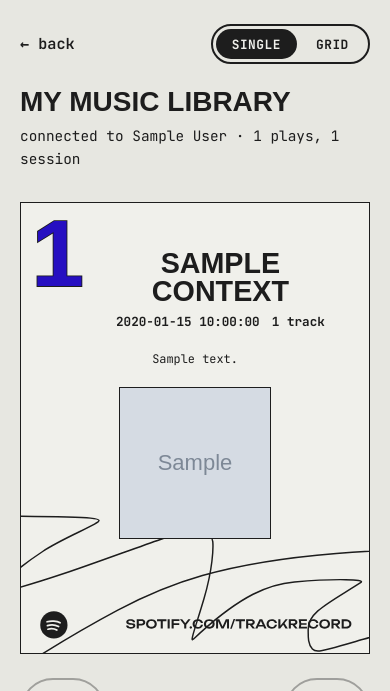
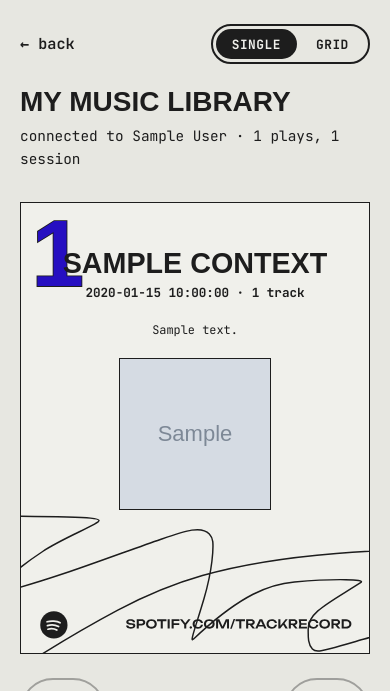
Before and after one commit to azurem1nd/neela-narayan-capstone, a Flask app: template templates/contexts.html in a window 390 px wide. Shown: the top 691 px of the page. Run offline with Flask 3, Linux system fonts and the light colour scheme; the template is opened without the code that fills it: most values are stand-ins (such as "Sample title", 1, 10 or a date in 2020); grey boxes marked "Sample" are stand-in pictures; some web fonts are replaced.

Commit message:
Center heading/metadata/description on full card width, independent of number
The number and heading previously shared one flex row, so the heading
zone's centering was computed against "remaining space beside the
number" rather than the true card center -- width/length of the
number (which differs per category) shifted the title's visual
center around. Restructured .ctx-card__header as a single-cell CSS
grid: the number and heading now occupy the same stacked cell
independently (number keeps justify-self/align-self: start with its
exact existing font-size/margin, unchanged), while the heading zone
uses justify-self: stretch to span the full cell width and centers
its own text against that -- the true card center, not a
number-dependent remainder. The cell's height is still driven by the
taller of the two stacked children, identical to the old flex row's
sizing, so nothing below (description, artwork, footer) shifts by a
single pixel -- verified via getBoundingClientRect() before/after on
every element.

Date + track count is now one plain text block ("23 sept · 45
tracks"), not a flex row of separate columns -- centers as a single
group via text-align: center on .ctx-card__meta-row, no
space-between, no independently positioned columns.

Two categories (Companion, Glimpse) have long enough titles next to
a wide enough number that true full-card centering ran the title
text into the number glyph. Added a small minimum-clearance
padding-left on just those two categories' heading zone (verified via
glyph-level Range measurements, not just box measurements) so they
clear the number -- every other category remains exactly centered on
the true card center, unchanged.

.ctx-card__desc was already centered on the full card width from a
previous fix and needed no changes here.

Verified across all 6 categories in grid and single view, mobile
(390px, 0px overflow), card-click navigation to /context/<id> still
works, no console/template errors.

Co-Authored-By: Claude Sonnet 5 <noreply@anthropic.com>

```diff
--- a/static/css/style.css
+++ b/static/css/style.css
@@ -748,16 +748,24 @@ a { color: inherit; }
   appearance: none;
 }
 
+/* Number and heading occupy the same stacked grid cell rather than
+   sharing a flex row: the number keeps its own intrinsic position
+   (unchanged), while the heading zone spans the FULL cell width
+   (= full card width) independent of the number's width, so its
+   text centers against the whole card rather than the space beside
+   the number. The cell's height is still the max of both children
+   (same as the old flex row), so nothing below shifts. */
 .ctx-card__header {
-  display: flex;
-  align-items: flex-start;
-  gap: 1.5cqw;
+  display: grid;
+  grid-template-columns: 1fr;
   position: relative;
   z-index: 1;
 }
 
 .ctx-card__number {
-  flex-shrink: 0;
+  grid-area: 1 / 1;
+  justify-self: start;
+  align-self: start;
   font-family: var(--font-display);
   font-weight: 800;
   font-size: 27cqw;
@@ -769,12 +777,22 @@ a { color: inherit; }
 }
 
 .ctx-card__heading {
-  display: block;
-  flex: 1;
+  grid-area: 1 / 1;
+  justify-self: stretch;
+  align-self: start;
   padding-top: 8cqw;
-  min-width: 0;
   text-align: center;
 }
+
+/* Centering against the full card width is correct for four of the
+   six categories, but "COMPANION" and "GLIMPSE" are long enough,
+   next to a wide enough number, that true-center runs the title text
+   into the number glyph. A small minimum-clearance nudge (padding-left
+   shifts the centered text right by half its value) fixes only these
+   two -- every other category is untouched, still centered on the
+   exact card center. */
+.lib-card-wrapper[data-category="Companion"] .ctx-card__heading { padding-left: 23cqw; }
+.lib-card-wrapper[data-category="Glimpse"] .ctx-card__heading { padding-left: 4.7cqw; }
 
 .ctx-card__title {
   display: block;
@@ -788,14 +806,13 @@ a { color: inherit; }
 }
 
 .ctx-card__meta-row {
-  display: flex;
-  justify-content: center;
-  gap: 3.5cqw;
+  display: block;
   margin: 1.6cqw 0 0;
   font-family: var(--font-mono);
   font-weight: 700;
   font-size: 3.6cqw;
   color: var(--tr-ink);
+  text-align: center;
 }
 
 .ctx-card__desc {
--- a/templates/contexts.html
+++ b/templates/contexts.html
@@ -66,10 +66,7 @@
               <span class="ctx-card__number">{{ visual.number }}</span>
               <span class="ctx-card__heading">
                 <span class="ctx-card__title">{{ visual.title }}</span>
-                <span class="ctx-card__meta-row">
-                  <span>{{ today_display }}</span>
-                  <span>{{ context.track_count if context.track_count is not none else 0 }} track{{ 's' if context.track_count != 1 }}</span>
-                </span>
+                <span class="ctx-card__meta-row">{{ today_display }} · {{ context.track_count if context.track_count is not none else 0 }} track{{ 's' if context.track_count != 1 }}</span>
               </span>
             </span>
 
```
